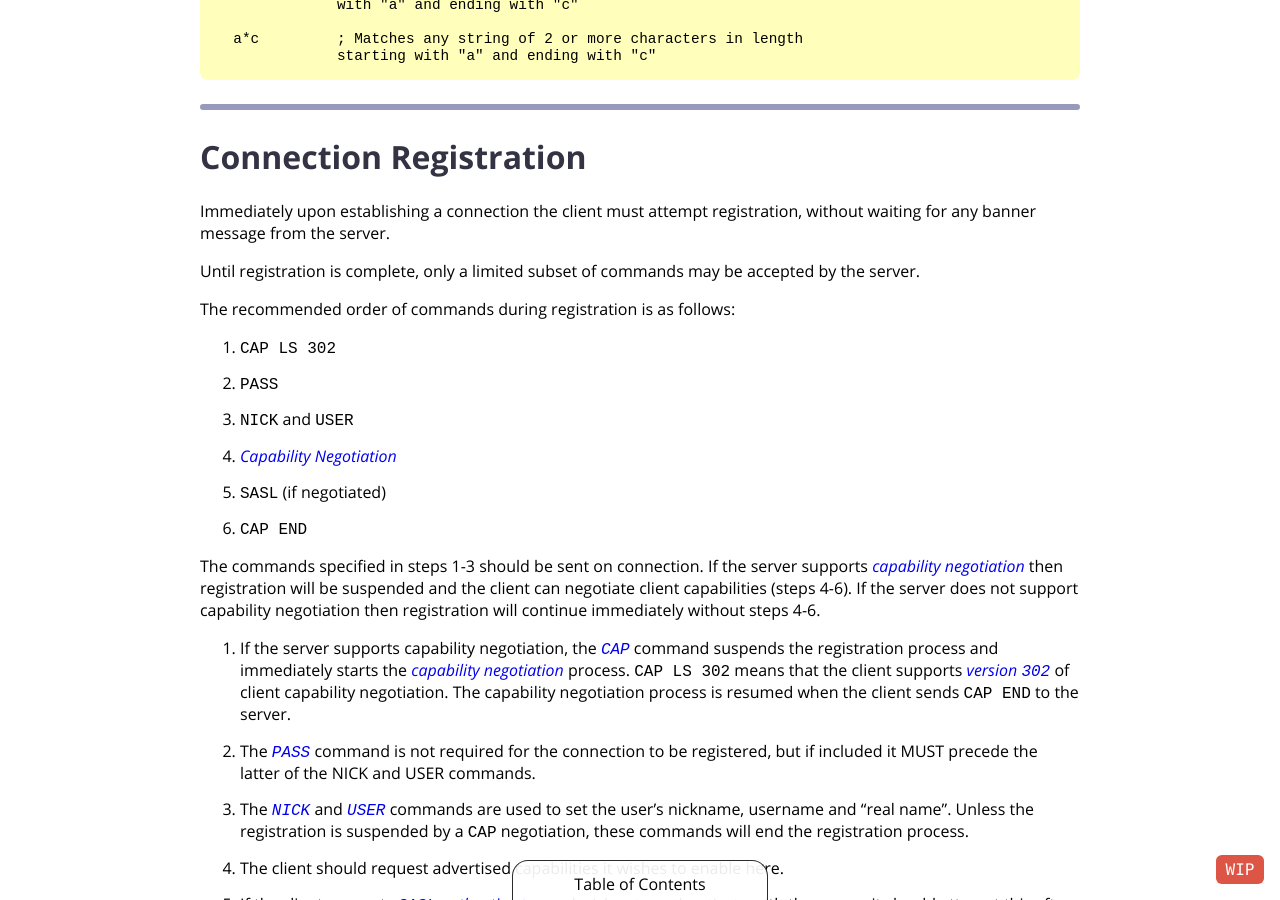
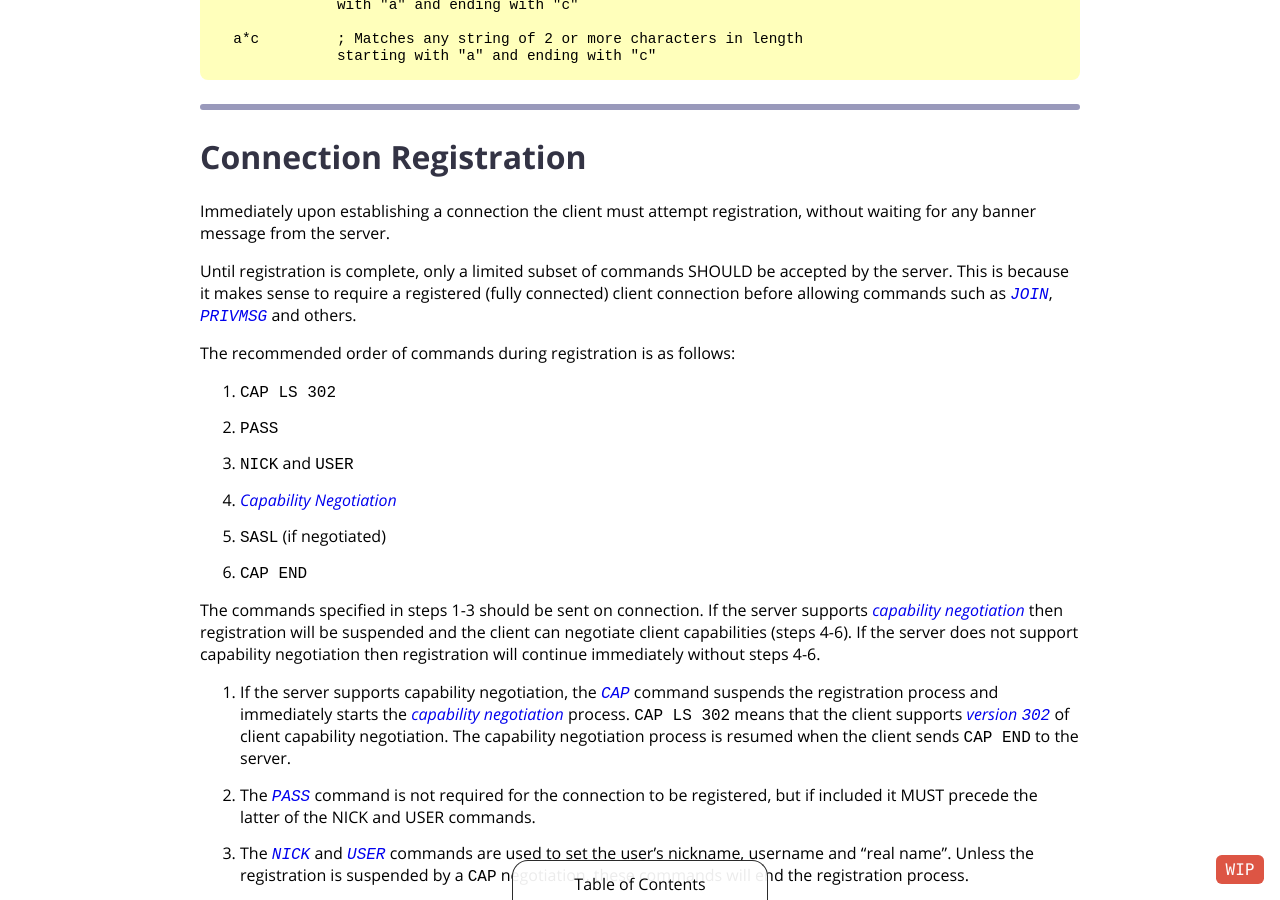
Before and after one commit to ircdocs/modern-irc, a Jekyll site: the page built from index.md, in a window 1280 px wide and 900 px high, scrolled down 10816 px. Built offline with Jekyll 4.4.1, drawn with Linux system fonts in a browser that asks for light colours.

Commit message:
modern: Add suggested note about commands pre-reg

```diff
--- a/index.md
+++ b/index.md
@@ -401,7 +401,7 @@ Examples:
 
 Immediately upon establishing a connection the client must attempt registration, without waiting for any banner message from the server.
 
-Until registration is complete, only a limited subset of commands may be accepted by the server.
+Until registration is complete, only a limited subset of commands SHOULD be accepted by the server. This is because it makes sense to require a registered (fully connected) client connection before allowing commands such as [`JOIN`](#join-message), [`PRIVMSG`](#privmsg-message) and others.
 
 The recommended order of commands during registration is as follows:
 
```
